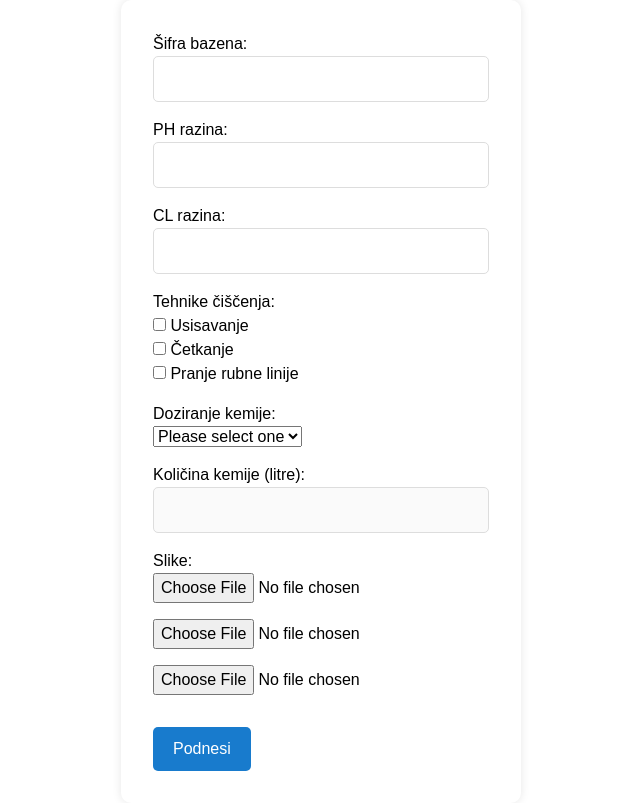
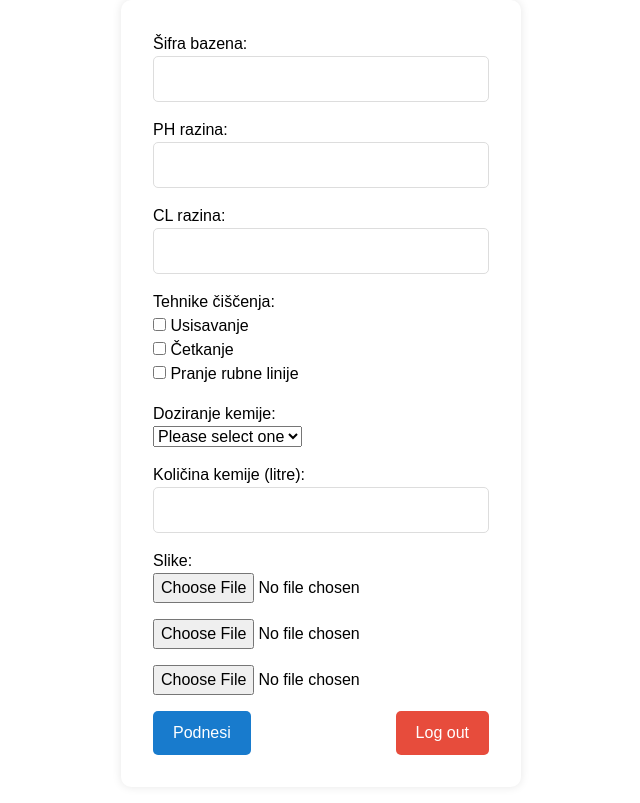
Before and after one commit to GordanMilotic/wa_projekt, a Vue app in the folder frontend/: page /employeeForm in a window 1280 px wide. Shown: the whole page, without its empty margins (319-959 px from the left). Built offline with nearby package versions, Linux system fonts and the light colour scheme.

Commit message:
dodan logout

```diff
--- a/frontend/src/views/EmployeeForm.vue
+++ b/frontend/src/views/EmployeeForm.vue
@@ -5,17 +5,14 @@
         <label>Šifra bazena:</label>
         <input type="text" v-model="name" />
       </div>
-
       <div class="form-input text_input">
         <label>PH razina:</label>
         <input type="text" v-model="phLevel" />
       </div>
-
       <div class="form-input text_input">
         <label>CL razina:</label>
         <input type="text" v-model="clLevel" />
       </div>
-
       <label>Tehnike čiščenja:</label>
       <div
         class="cleaning-methods"
@@ -32,7 +29,6 @@
           {{ method }}
         </label>
       </div>
-
       <label class="poured">Doziranje kemije:</label>
       <select v-model="chemicalsPoured" class="form-input">
         <option disabled value="">Please select one</option>
@@ -40,16 +36,14 @@
         <option>PH Plus</option>
         <option>Bez kemije</option>
       </select>
-
       <div class="form-input text_input">
         <label>Količina kemije (litre):</label>
         <input
           type="text"
           v-model="chemicalsQuantity"
-          :disabled="!chemicalsPoured || chemicalsPoured === 'Bez kemije'"
+          :disabled="chemicalsPoured === 'Bez kemije'"
         />
       </div>
-
       <label>Slike:</label>
       <div v-for="index in 3" :key="index">
         <input
@@ -64,8 +58,10 @@
           v-if="picture[index - 1]"
         />
       </div>
-
-      <button type="submit" class="submit-button">Podnesi</button>
+      <div class="form-buttons">
+        <button type="submit" class="submit-button">Podnesi</button>
+        <button @click.prevent="logout" class="logout-button">Log out</button>
+      </div>
     </form>
   </div>
 </template>
@@ -94,7 +90,6 @@ export default {
       }
     },
     async submitForm() {
-      // Input Validation
       if (
         isNaN(this.phLevel) ||
         isNaN(this.clLevel) ||
@@ -118,8 +113,15 @@ export default {
       });
 
       const response = await axios.post("/pool", formData);
-
       console.log(response.data);
+    },
+    async logout() {
+      try {
+        await axios.post("http://localhost:4001/employee/logout");
+        this.$router.push("/login");
+      } catch (err) {
+        console.error(err);
+      }
     },
   },
 };
@@ -136,19 +138,21 @@ export default {
   color: #000;
   font-family: Arial, sans-serif;
 }
-
 .form-input {
   display: block;
   margin-bottom: 1em;
 }
-
 .form-input input {
   width: 100%;
   padding: 10px;
   border: 1px solid #ddd;
   border-radius: 5px;
 }
-
+.form-buttons {
+  display: flex;
+  justify-content: space-between;
+  margin-top: 1em;
+}
 .submit-button {
   background-color: #187bcd;
   color: #fff;
@@ -158,19 +162,28 @@ export default {
   cursor: pointer;
   transition: background-color 0.3s ease;
   display: inline-block;
-  margin-top: 1em;
 }
-
 .submit-button:hover {
   background-color: #1060a3;
 }
-
+.logout-button {
+  background-color: #e74c3c;
+  color: #fff;
+  border: none;
+  border-radius: 5px;
+  padding: 10px 20px;
+  cursor: pointer;
+  transition: background-color 0.3s ease;
+  display: inline-block;
+}
+.logout-button:hover {
+  background-color: #c0392b;
+}
 .pool-form img {
   display: block;
   margin-top: 10px;
   margin-bottom: 10px;
 }
-
 .poured {
   margin-top: 1em;
 }
--- a/frontend/src/views/OwnerForm.vue
+++ b/frontend/src/views/OwnerForm.vue
@@ -36,9 +36,12 @@
           required
         />
       </div>
-      <div>
+      <div class="form-buttons">
         <button class="submit-button" type="submit">
           Podnesi kvar/nedostatak
+        </button>
+        <button class="submit-button logout-button" @click.prevent="logout">
+          Odjavi se
         </button>
       </div>
     </form>
@@ -62,7 +65,6 @@ export default {
   },
   methods: {
     async submitFault() {
-      try {
       const response = await axios.post("/fault", this.fault);
       if (response.data.message === "Fault information saved successfully!") {
         this.fault = {
@@ -73,9 +75,9 @@ export default {
           reportedBy: "",
         };
       }
-      } catch (error) {
-        console.error(error);
-      }
+    },
+    logout() {
+      this.$router.push("/login");
     },
   },
 };
@@ -105,6 +107,12 @@ export default {
   border-radius: 5px;
 }
 
+.form-buttons {
+  display: flex;
+  justify-content: space-between;
+  margin-top: 1em;
+}
+
 .submit-button {
   background-color: #187bcd;
   color: #fff;
@@ -120,4 +128,13 @@ export default {
 .submit-button:hover {
   background-color: #1060a3;
 }
+
+.logout-button {
+  background-color: #e74c3c;
+  color: white;
+  border: none;
+  cursor: pointer;
+  padding: 10px 20px;
+  border-radius: 5px;
+}
 </style>
```
Lines whose indentation alone changed are shown as unchanged.
